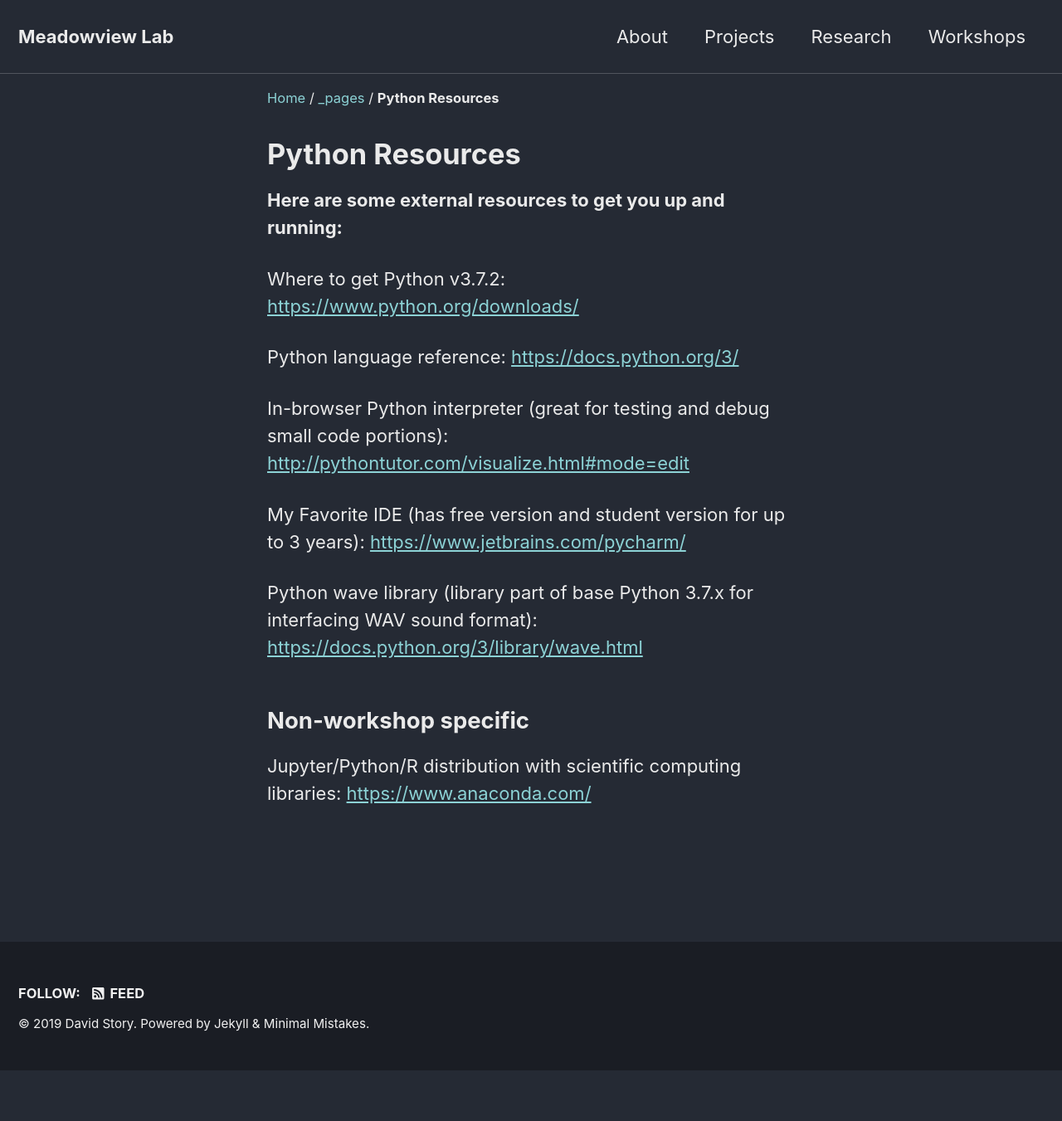
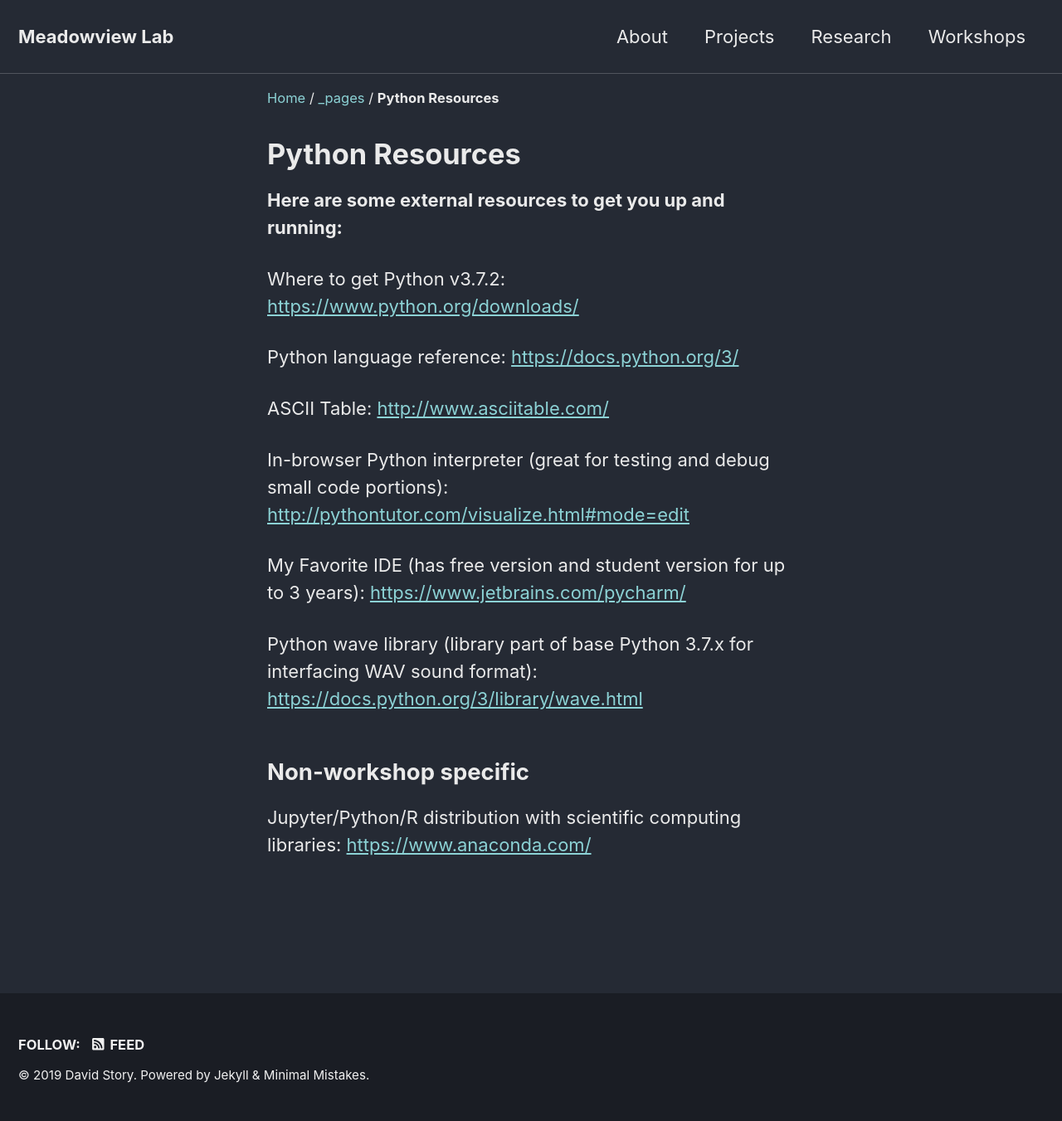
Before and after one commit to david-story/david-story.github.io, a Jekyll site: the page built from _pages/python-extra-resources.md, in a window 1280 px wide. Shown: the whole page at 83% size. Built offline with Jekyll 4.4.1, drawn with Linux system fonts in a browser that asks for light colours; cached includes are drawn as plain includes; nearby versions of some CDN libraries; before the commit the page ends 1290 px from its top, so only the background shows below that.

Commit message:
Update python-extra-resources.md

```diff
--- a/_pages/python-extra-resources.md
+++ b/_pages/python-extra-resources.md
@@ -10,6 +10,8 @@ Where to get Python v3.7.2: <a href="https://www.python.org/downloads/">https://
 
 Python language reference: <a href="https://docs.python.org/3/">https://docs.python.org/3/</a>
 
+ASCII Table: <a href="http://www.asciitable.com/">http://www.asciitable.com/</a>
+
 In-browser Python interpreter (great for testing and debug small code portions): <a href="http://pythontutor.com/visualize.html#mode=edit">http://pythontutor.com/visualize.html#mode=edit</a>
 
 My Favorite IDE (has free version and student version for up to 3 years): <a href="https://www.jetbrains.com/pycharm/">https://www.jetbrains.com/pycharm/</a>
```
